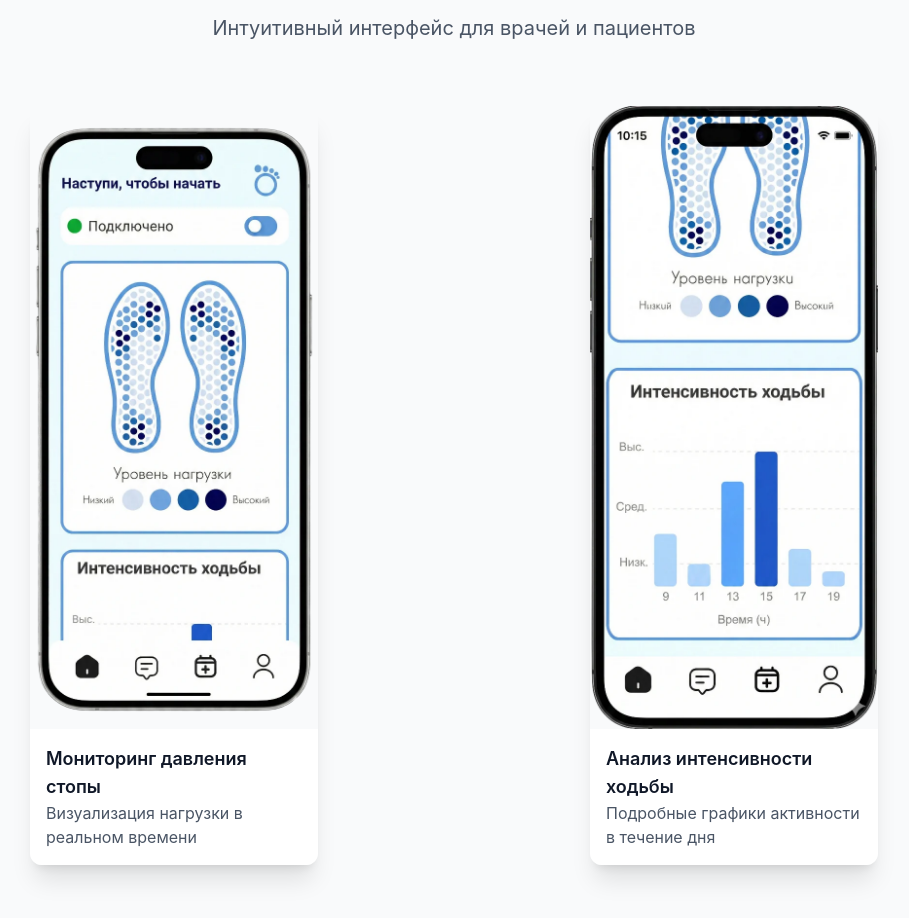
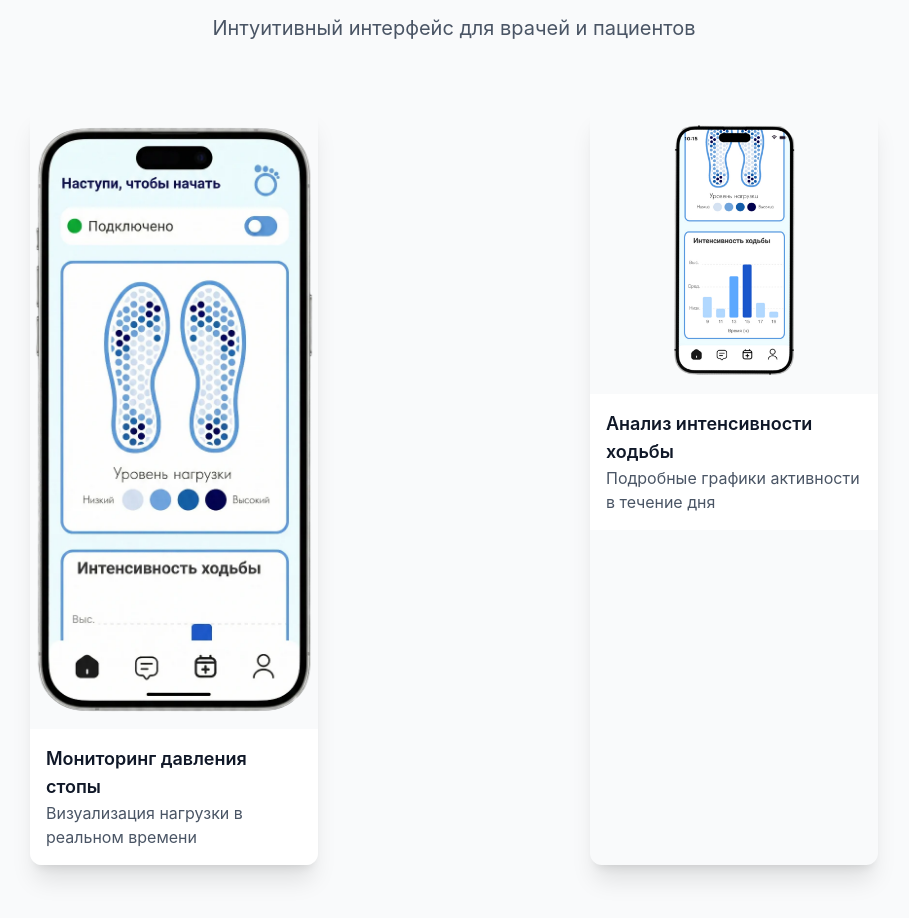
Before and after one commit to kuyltep/orthoflow, a React (Vite) app in the folder orthoflow/: page / in a window 1280 px wide. Shown: the part 2418-3336 px from the top of the page, without its empty margins (186-1095 px from the left). Built offline with nearby package versions, Linux system fonts and the light colour scheme.

Commit message:
updates app2 image

```diff
--- a/orthoflow/src/components/sections/AppShowcase.tsx
+++ b/orthoflow/src/components/sections/AppShowcase.tsx
@@ -51,7 +51,7 @@ const AppShowcase: React.FC = () => {
             className="rounded-xl overflow-hidden shadow-xl w-64 sm:w-72"
           >
             <img
-              src="/images/app2.webp"
+              src="/images/app2.png"
               alt="OrthoFlow - График интенсивности ходьбы"
               className="w-full h-auto object-cover"
             />
```
Also changed, not shown: orthoflow/public/images/app2.png (added), orthoflow/public/images/app2.webp (deleted).
